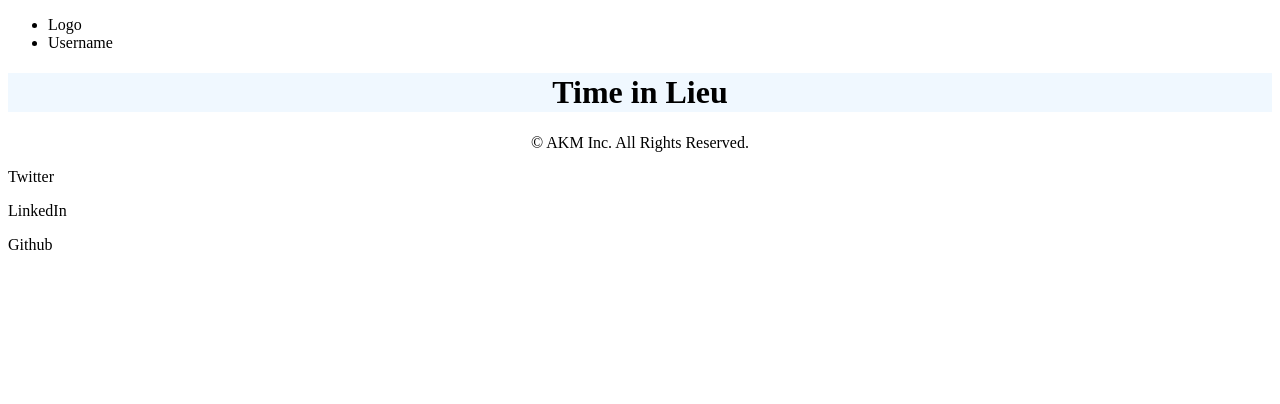
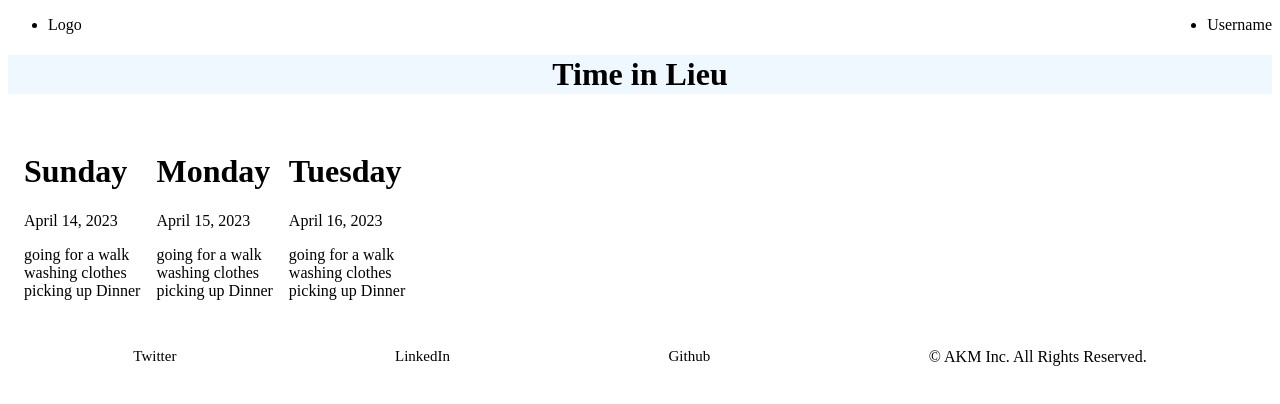
Before and after one commit to alextapia1/capstone-project, a React (Create React App) app: page / in a window 1280 px wide. Shown: the top 404 px of the page. Built offline with nearby package versions, Linux system fonts and the light colour scheme.

Commit message:
added mulitple cards

```diff
--- a/src/App.js
+++ b/src/App.js
@@ -3,13 +3,16 @@ import React from 'react';
 import {BrowserRouter, Routes, Route} from 'react-router-dom';
 import Header from "./components/Header/Header";
 import Footer from "./components/Footer/Footer";
+import Dates from './components/Dates/Dates';
 
 function App() {
   return (
     <div className="App">
       <BrowserRouter>
+
       <Header/>
       <h1 className='App__name'>Time in Lieu</h1>
+      <Dates />
       <Footer />
       </BrowserRouter>
     </div>
--- /dev/null
+++ b/src/components/Dates/Dates.js
@@ -0,0 +1,59 @@
+import React from 'react';
+import '../Dates/Dates.scss';
+
+// const cards = [{
+//     id: 1, title: "Sunday", content:"text, text, text,",
+//     id: 2, title: "Monday", content:"text, text, text,",
+//     id: 3, title: "Tuesday", content:"text, text, text,",
+//     id: 4, title: "Wednesday", content:"text, text, text,",
+//     id: 5, title: "Thursday", content:"text, text, text,",
+//     id: 6, title: "Friday", content:"text, text, text,",
+//     id: 7, title: "Saturday", content:"text, text, text,",
+// }]
+
+const Dates = () => {
+
+    return (
+        <div className='date'>
+            <div className='date__container'>
+
+                <div className='date__block'>
+                    <h1 className='date__title'>Sunday</h1>
+                    <p className='date__date'>April 14, 2023</p>
+                        <div className='date__data'>
+                            <span className='date__text'>going for a walk</span>
+                            <span className='date__text'>washing clothes</span>
+                            <span className='date__text'>picking up Dinner</span>
+                        </div>
+                </div>
+
+                <div className='date__block'>
+                        <h1 className='date__title'>Monday</h1>
+                        <p className='date__date'>April 15, 2023</p>
+                        <div className='date__data'>
+                            <span className='date__text'>going for a walk</span>
+                            <span className='date__text'>washing clothes</span>
+                            <span className='date__text'>picking up Dinner</span>
+                        </div>
+                 </div>
+
+
+                        <div className='date__block'>
+                            <h1 className='date__title'>Tuesday</h1>
+                            <p className='date__date'>April 16, 2023</p>
+                            <div className='date__data'>
+                                <span className='date__text'>going for a walk</span>
+                                <span className='date__text'>washing clothes</span>
+                                <span className='date__text'>picking up Dinner</span>
+                            </div>
+                      </div>
+
+                   <form>
+
+                    </form>
+            </div>
+        </div>
+    );
+};
+
+export default Dates;
--- /dev/null
+++ b/src/components/Dates/Dates.scss
@@ -0,0 +1,18 @@
+@use '../../styles/variables' as *;
+
+*{
+    box-sizing: border-box;
+}
+.date{
+    padding: 1rem;
+
+&__data{
+    display: flex;
+    flex-direction: column;
+ }
+
+&__container{
+    display: flex;
+    gap: 1rem;
+}
+}
--- a/src/components/Footer/Footer.js
+++ b/src/components/Footer/Footer.js
@@ -1,12 +1,13 @@
 import React from 'react';
+import '../Footer/Footer.scss';
 
 const Footer = () => {
     return (
         <footer className='footer'>
-            <p className='footer__text'>© AKM Inc. All Rights Reserved.</p>
             <p className='footer__social'>Twitter</p>
             <p className='footer__social'>LinkedIn</p>
             <p className='footer__social'>Github</p>
+            <p className='footer__text'>© AKM Inc. All Rights Reserved.</p>
         </footer>
     );
 };
--- a/src/components/Header/Header.js
+++ b/src/components/Header/Header.js
@@ -1,4 +1,5 @@
 import React from 'react';
+import '../Header/Header.scss';
 
 const Header = () => {
 
--- a/src/components/Header/Header.scss
+++ b/src/components/Header/Header.scss
@@ -6,24 +6,19 @@
 }
 
 .nav{
-    background-color: aliceblue;
+
 
 &__container{
-    display: flex;
-    justify-content: center;
-    align-items: center;
     width: 100%;
  }
 
 &__label{
-    border-top: 1px solid black;
-    border-bottom: 1px solid black;
-    background-color: aliceblue;
+    text-decoration: none;
  }
 
 &__duo{
     display: flex;
     flex-direction: row;
-    justify-content: space-around;
+    justify-content: space-between;
+ }
 }
-}
```
